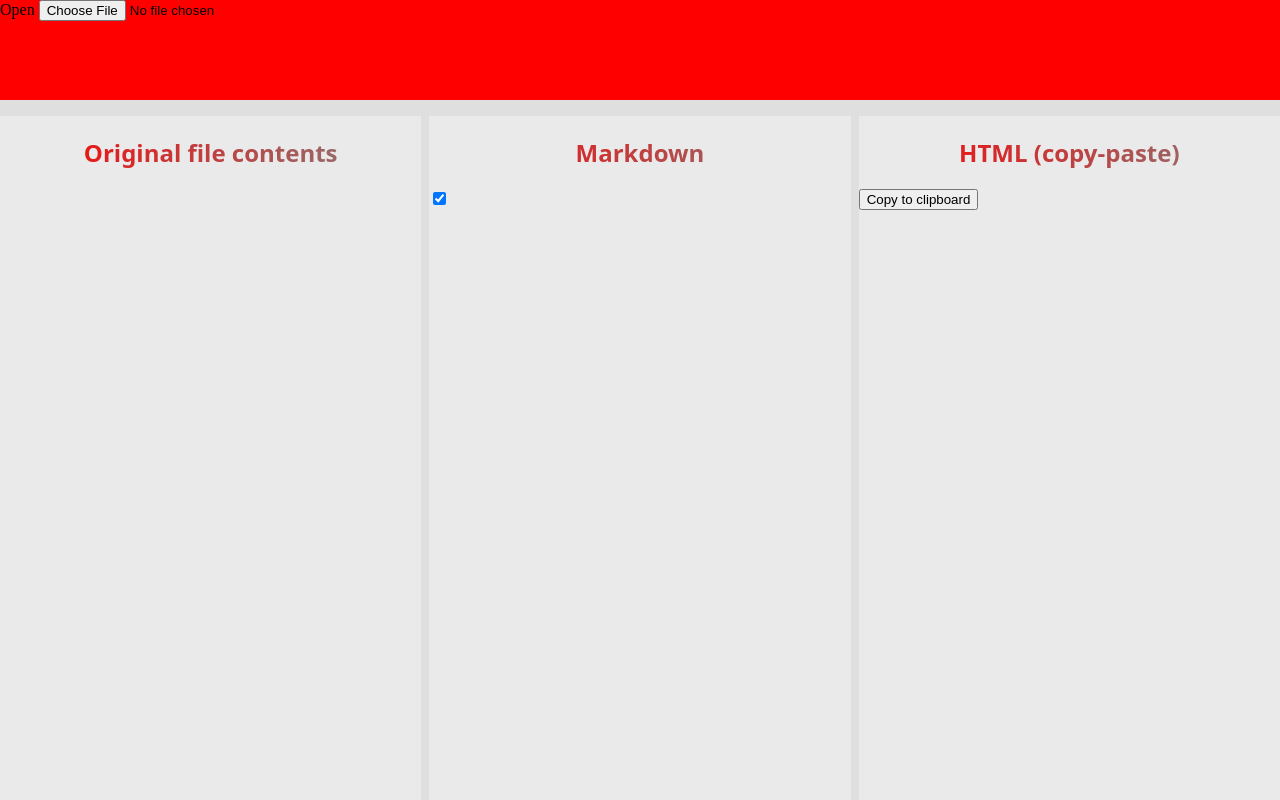
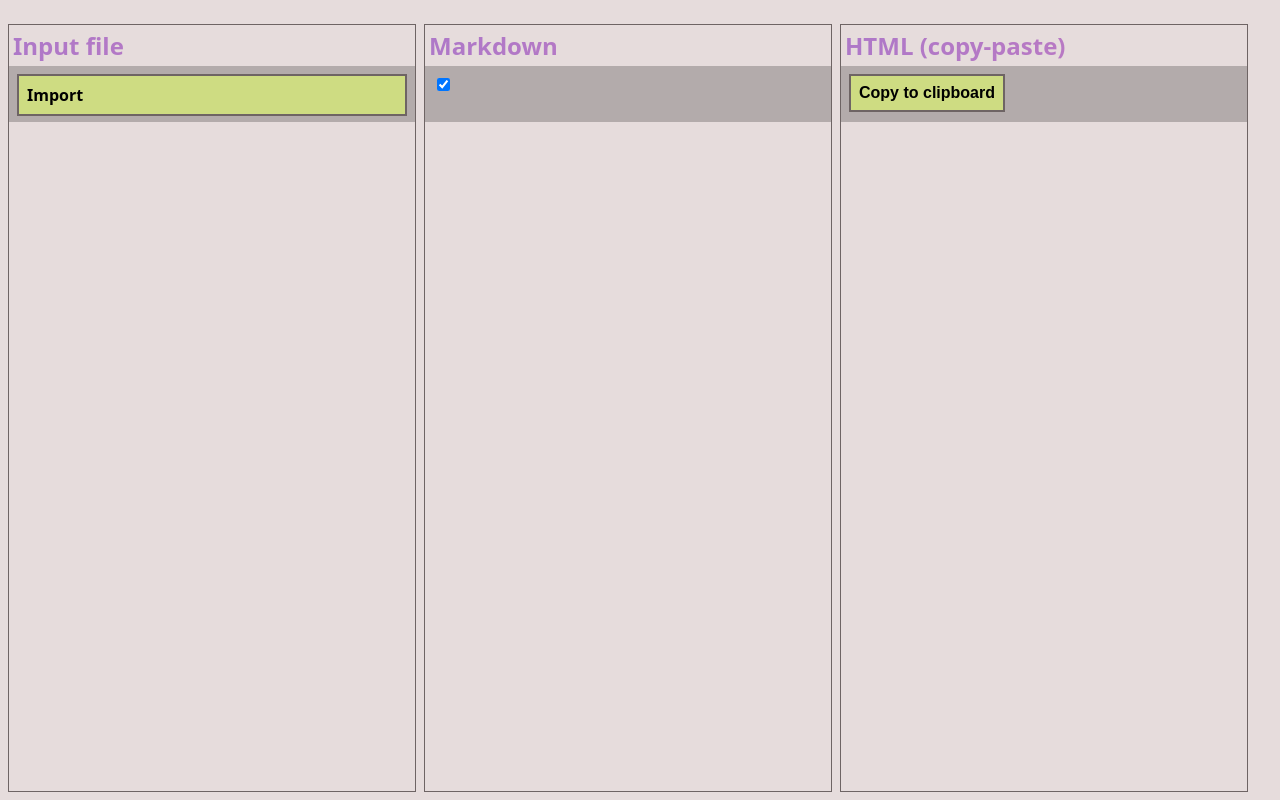
Before and after one commit to NathanCastle/zoom-chat-tool, a plain HTML site: page index.html in a window 1280 px wide. Drawn offline with Linux system fonts and the light colour scheme.

Commit message:
style improvements

```diff
--- a/index.html
+++ b/index.html
@@ -8,16 +8,16 @@
     <link rel="stylesheet" href="./meet.css" />
   </head>
   <body>
-    <div id="parent-container">
-      <div id="upload-area">
-        <label for="upload-button" class="custom-upload-button">
-            Open
-        </label>
-            <input type="file" id="upload-button" onchange="onChange()">
-      </div>
+    <div class="page-layout">
       <div id="raw-source" class="box">
         <div class="row header">
-            <h2>Original file contents</h2>
+            <h2>Input file</h2>
+        </div>
+        <div class="row toolrow">
+          <label for="upload-button" class="btn">
+            Import
+        </label>
+            <input type="file" id="upload-button" style="display:none;" onchange="onChange()">
         </div>
         <div class="output-container row content">
             <pre id="raw-file-contents"></pre>
@@ -27,7 +27,7 @@
         <div class="row header">
             <h2>Markdown</h2>
         </div>
-        <div class="row header">
+        <div class="row toolrow">
             <input type="checkbox" checked onclick="handleObsidianLinkChange(this)">
         </div>
         <div class="output-container row content">
@@ -38,8 +38,8 @@
         <div class="row header">
             <h2>HTML (copy-paste)</h2>
         </div>
-        <div class="row header">
-            <button id="copy-btn">Copy to clipboard</button>
+        <div class="row toolrow">
+            <button class="btn" id="copy-btn">Copy to clipboard</button>
         </div>
         <div class="output-container row content">
             <div id="html-output-view"></div>
--- a/meet.css
+++ b/meet.css
@@ -1,79 +1,134 @@
-body {
-    height:100%;
-    margin:0;
-    overflow: hidden;
+/* variables */
+:root{
+    --chrome-background: rgba(230,220,220);
+    --chrome-panel-background: #B3ABAB;
+    --app-background: var(--chrome-background);
+    --content-background: #fff;
+    --border-color: rgba(110,100,100);
+    --button-default: rgba(206,220,130);
+    --button-hover: rgba(215,220,140);
+    --button-press: #B3AB72;
+    --tint-start: rgba(174,120,200);
+    --tint-alt: rgba(192,122,192);
+}
+/* resets */
+* {
     box-sizing: border-box;
 }
-#parent-container{
+body {
+    background-color: var(--app-background);
+    font-family: system-ui, -apple-system, BlinkMacSystemFont, 'Segoe UI', Roboto, Oxygen, Ubuntu, Cantarell, 'Open Sans', 'Helvetica Neue', sans-serif;
+  padding: 0;
+  margin: 0;
+}
+
+/* button styles */
+
+.btn {
+    background: var(--button-default);
+    border-style: solid;
+    border-color: var(--border-color);
+    padding:8px;
+    border-width: 2px;
+    display:block;
+    font-weight:600;
+    font-size: 1rem;
+    margin-right: 0.5rem;
+    margin-bottom: 0.5rem;
+    user-select: none;
+    -webkit-user-select: none;
+    cursor: pointer;
+}
+
+.btn:hover{
+    background: var(--button-hover);
+}
+
+.btn:active{
+    background: var(--button-press);
+    cursor: pointer;
+}
+
+/* Page layout */
+
+.page-layout {
     display:grid;
-    grid-template-columns: 1fr 1fr 1fr;
-    grid-template-rows: 100px 1fr;
+    grid-template-columns: 1fr 1fr 1fr 1rem;
+    grid-template-rows: auto 1fr;
     grid-row-gap: 1rem;
     grid-column-gap: 0.5rem;
-    position: absolute;
-    left:0px;
-    top:0px;
-    width: 100%;
-    height: 100vh;
-    max-height: 100vh;
-    background-color: #dfdfdf;
+    padding:0.5rem;
+    width:100vw;
+    height:100vh;
 }
 
 h2 {
-    text-align: center;
-    font-family: system-ui, -apple-system, BlinkMacSystemFont, 'Segoe UI', Roboto, Oxygen, Ubuntu, Cantarell, 'Open Sans', 'Helvetica Neue', sans-serif;
-    background-image: linear-gradient(90deg, red, grey);
+    background-image: linear-gradient(90deg, var(--tint-start), var(--tint-alt));
     -webkit-background-clip: text;
     -webkit-text-fill-color: transparent;
     background-clip: text;
+    margin: 0.25rem;
+    padding: 0;
 }
 
-#upload-area {
-    position: absolute;
-    width: 100%;
-    height: 100%;
-}
-
-#upload-button {
-    position:relative;
-    width: fit-content;
-    margin-left: auto;
-    margin-right: auto;
-}
-
-#parent-container #upload-area{
-    min-width: 0;
-    grid-row: 1 / 2;
-    grid-column: 1 / 4;
-    background-color: red;
-}
-
-#parent-container #raw-source{
+.page-layout #raw-source{
     min-width: 0;
     min-height: 0;
     grid-row: 2/3;
     grid-column: 1/2;
-    background-color: #eaeaea;
 }
 
-#parent-container #markdown-source{
+.page-layout #markdown-source{
     min-width: 0;
     min-height: 0;
     grid-row: 2/3;
     grid-column: 2/3;
-    background-color: #eaeaea;
 }
 
-#parent-container #markdown-preview{
+.page-layout #markdown-preview{
     min-width: 0;
     min-height: 0;
     grid-row: 2/3;
     grid-column: 3/4;
-    background-color: #eaeaea;
 }
 
+
+/* Panel inner layout */
+.box {
+    display: grid;
+    background-color: var(--app-background);
+    border-color: var(--border-color);
+    border-width: 1px;
+    border-style: solid;
+    grid-template-columns: 1fr;
+    grid-template-rows: auto 3.5rem 1fr auto;
+  }
+  .toolrow {
+    background-color: var(--chrome-panel-background);
+    padding-left: 0.5rem;
+    padding-top: 0.5rem;
+    grid-column: 1 / 2;
+    grid-row: 2 / 3;
+
+  }
+  .box .row.header {
+    grid-column: 1 / 2;
+    grid-row: 1 / 2;
+    white-space: nowrap;
+  }
+
+  .box .row.content {
+    grid-column: 1 / 2;
+    grid-row: 3 / 4;
+  }
+  .box .row.footer {
+    flex: 0 1 40px;
+  }
+
+/* Output formatting */
 .output-container {
     overflow: scroll;
+    padding:0.5rem;
 }
 
 pre {
@@ -84,21 +139,8 @@ pre {
     white-space: -o-pre-wrap;    /* Opera 7 */
     word-wrap: break-word;       /* Internet Explorer 5.5+ */
     padding: 0.5rem;
+    background-color: var(--content-background);
 }
-
-.box {
-    display: flex;
-    flex-flow: column;
-    height: 100%;
-  }
-  .box .row {
-  }
-  .box .row.header {
-    flex: 0 1 auto;
-  }
-  .box .row.content {
-    flex: 1 1 auto;
-  }
-  .box .row.footer {
-    flex: 0 1 40px;
-  }
+pre:empty{
+    display:none;
+}
```
